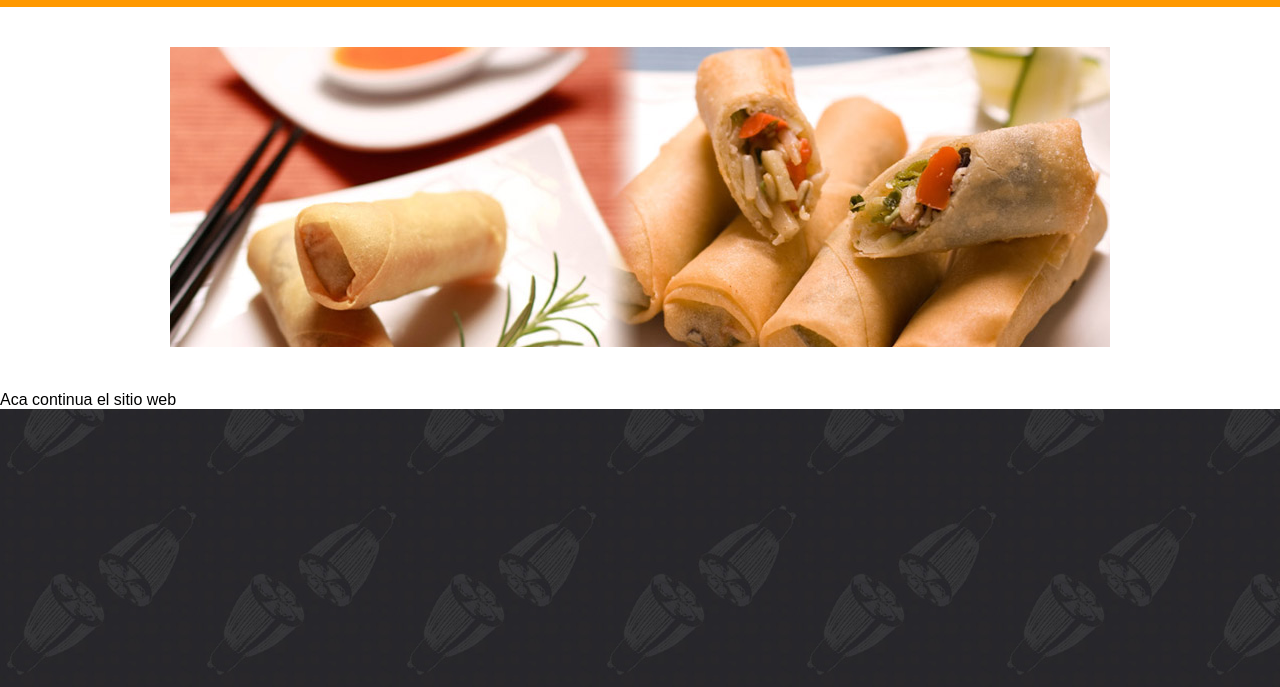
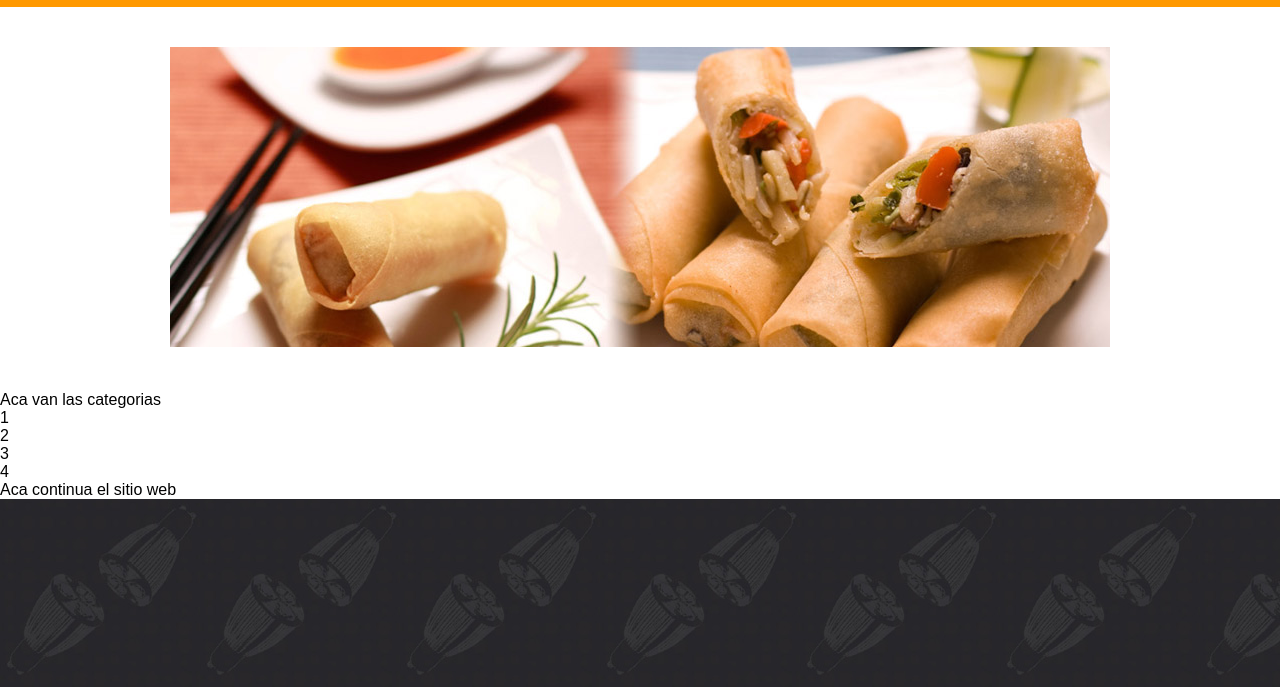
Before and after one commit to P-ez/armado-sitio-en-clase, a plain HTML site: page index.html in a window 1280 px wide. Shown: the part 113-800 px from the top of the page. Drawn offline with Linux system fonts and the light colour scheme.

Commit message:
divs lamps

```diff
--- a/index.html
+++ b/index.html
@@ -45,10 +45,28 @@
         <div class="imagen">
            <img src="images/slide/3.jpg" alt="algo chino">
         </div>
-      Aca continua el sitio web
+        <div class="principal">
+            <div class="categorias">
+                Aca van las categorias
+            </div>
+            <div class="productos">
+                <div class="lampara">1</div>
+                <div class="lampara">2</div>
+                <div class="lampara">3</div>
+                <div class="lampara">4</div>
+
+
+
+
+
             </div>
 
-</body>
+
         </div>
+
+
+        Aca continua el sitio web
+    </div><!--Aca cierra contenedor-->
+
 </body>
 </html>
```
Lines whose indentation alone changed are shown as unchanged.
